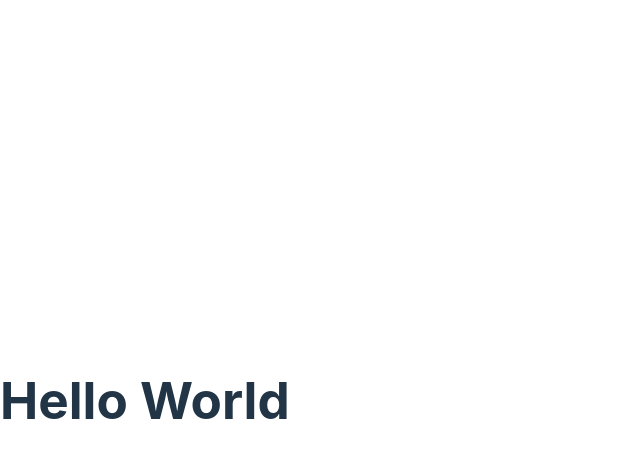
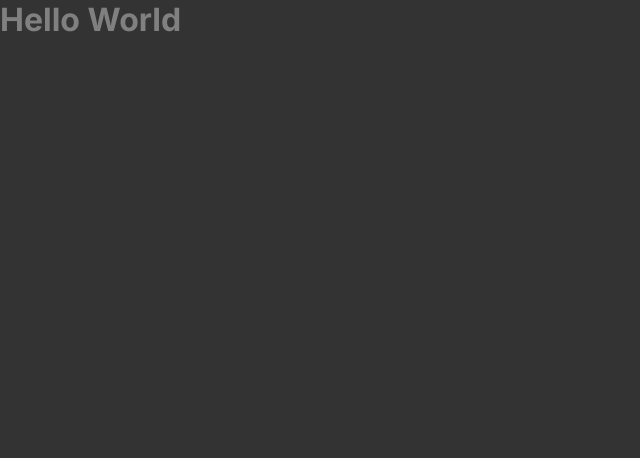
Before and after one commit to Ca-byte/to-do-reactjs-ignite, a React (Vite) app: page / in a window 1280 px wide. Shown: the top 458 px of the page, without its empty margins (0-640 px from the left). Built offline with nearby package versions, Linux system fonts and the light colour scheme.

Commit message:
Global style

```diff
--- a/index.html
+++ b/index.html
@@ -2,9 +2,13 @@
 <html lang="en">
   <head>
     <meta charset="UTF-8" />
+    <link rel="preconnect" href="https://fonts.googleapis.com" />
+    <link rel="preconnect" href="https://fonts.gstatic.com" crossorigin />
+
     <link rel="icon" type="image/svg+xml" href="/vite.svg" />
+    <link href="https://fonts.googleapis.com/css2?family=Inter:wght@400;700&display=swap" rel="stylesheet" />
     <meta name="viewport" content="width=device-width, initial-scale=1.0" />
-    <title>Vite + React + TS</title>
+    <title>ToDo</title>
   </head>
   <body>
     <div id="root"></div>
--- a/src/App.tsx
+++ b/src/App.tsx
@@ -1,3 +1,5 @@
+import './global.css';
+
 
 export function App() {
   return (
--- /dev/null
+++ b/src/global.css
@@ -0,0 +1,40 @@
+:root {
+ --gray700: #0D0D0D;
+ --gray600: #1A1A1A;
+ --gray500: #262626;
+ --gray400: #333333;
+ --gray300: #808080;
+ --gray200: #D9D9D9;
+ --gray100: #F2F2F2;
+
+ --danger: #E25858;
+
+ --blueDark:#1E6F9F;
+ --blue: #4EA8DE;
+
+ --purpleDark:#5E60CE;
+ --purple: #8284FA;
+
+}
+ * {
+  margin: 0;
+  padding: 0;
+  box-sizing: border-box;
+}
+
+body {
+  color: var(--gray300);
+  background-color: var(--gray400);
+
+  font-synthesis: none;
+  text-rendering: optimizeLegibility;
+  -webkit-font-smoothing: antialiased;
+  -moz-osx-font-smoothing: grayscale;
+  -webkit-text-size-adjust: 100%;
+}
+
+body, input, button {
+  font-family: 'Inter', sans-serif;
+  font-weight: 400;
+  font-size: 1rem;
+}
--- a/src/index.css
+++ /dev/null
@@ -1,70 +0,0 @@
-:root {
-  font-family: Inter, Avenir, Helvetica, Arial, sans-serif;
-  font-size: 16px;
-  line-height: 24px;
-  font-weight: 400;
-
-  color-scheme: light dark;
-  color: rgba(255, 255, 255, 0.87);
-  background-color: #242424;
-
-  font-synthesis: none;
-  text-rendering: optimizeLegibility;
-  -webkit-font-smoothing: antialiased;
-  -moz-osx-font-smoothing: grayscale;
-  -webkit-text-size-adjust: 100%;
-}
-
-a {
-  font-weight: 500;
-  color: #646cff;
-  text-decoration: inherit;
-}
-a:hover {
-  color: #535bf2;
-}
-
-body {
-  margin: 0;
-  display: flex;
-  place-items: center;
-  min-width: 320px;
-  min-height: 100vh;
-}
-
-h1 {
-  font-size: 3.2em;
-  line-height: 1.1;
-}
-
-button {
-  border-radius: 8px;
-  border: 1px solid transparent;
-  padding: 0.6em 1.2em;
-  font-size: 1em;
-  font-weight: 500;
-  font-family: inherit;
-  background-color: #1a1a1a;
-  cursor: pointer;
-  transition: border-color 0.25s;
-}
-button:hover {
-  border-color: #646cff;
-}
-button:focus,
-button:focus-visible {
-  outline: 4px auto -webkit-focus-ring-color;
-}
-
-@media (prefers-color-scheme: light) {
-  :root {
-    color: #213547;
-    background-color: #ffffff;
-  }
-  a:hover {
-    color: #747bff;
-  }
-  button {
-    background-color: #f9f9f9;
-  }
-}
--- a/src/main.tsx
+++ b/src/main.tsx
@@ -1,7 +1,7 @@
 import React from 'react'
 import ReactDOM from 'react-dom/client'
 import { App } from './App'
-import './index.css'
+
 
 ReactDOM.createRoot(document.getElementById('root') as HTMLElement).render(
   <React.StrictMode>
```
Also changed, not shown: src/assets/Logo.svg (added).
